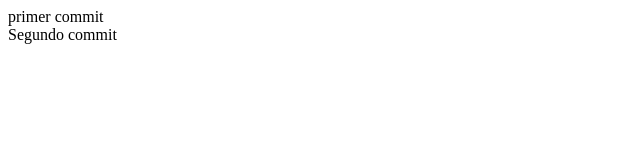
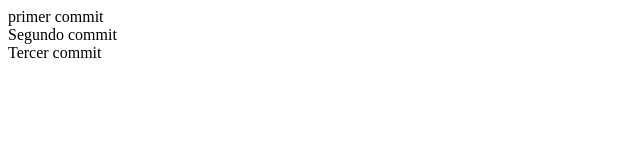
Before and after one commit to BuelvaBD/clase_miercoles_hoy, a plain HTML site: page index.html in a window 1280 px wide. Shown: the whole page, without its empty margins (0-640 px from the left). Drawn offline with Linux system fonts and the light colour scheme.

Commit message:
THIRD COMMIT

```diff
--- a/index.html
+++ b/index.html
@@ -8,5 +8,6 @@
 <body>
     <div>primer commit</div>
     <div>Segundo commit</div>
+    <div>Tercer commit</div>
 </body>
 </html>
```
